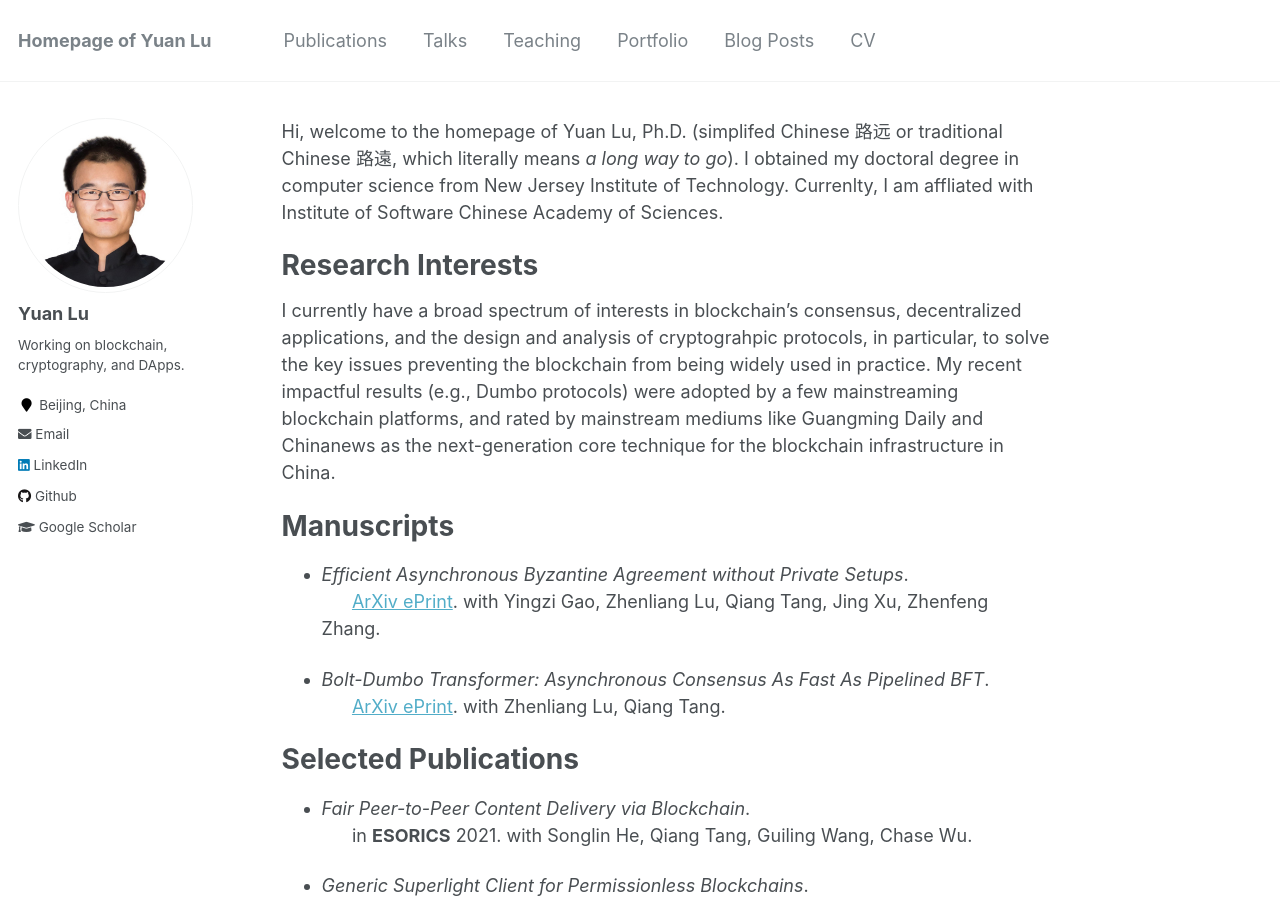
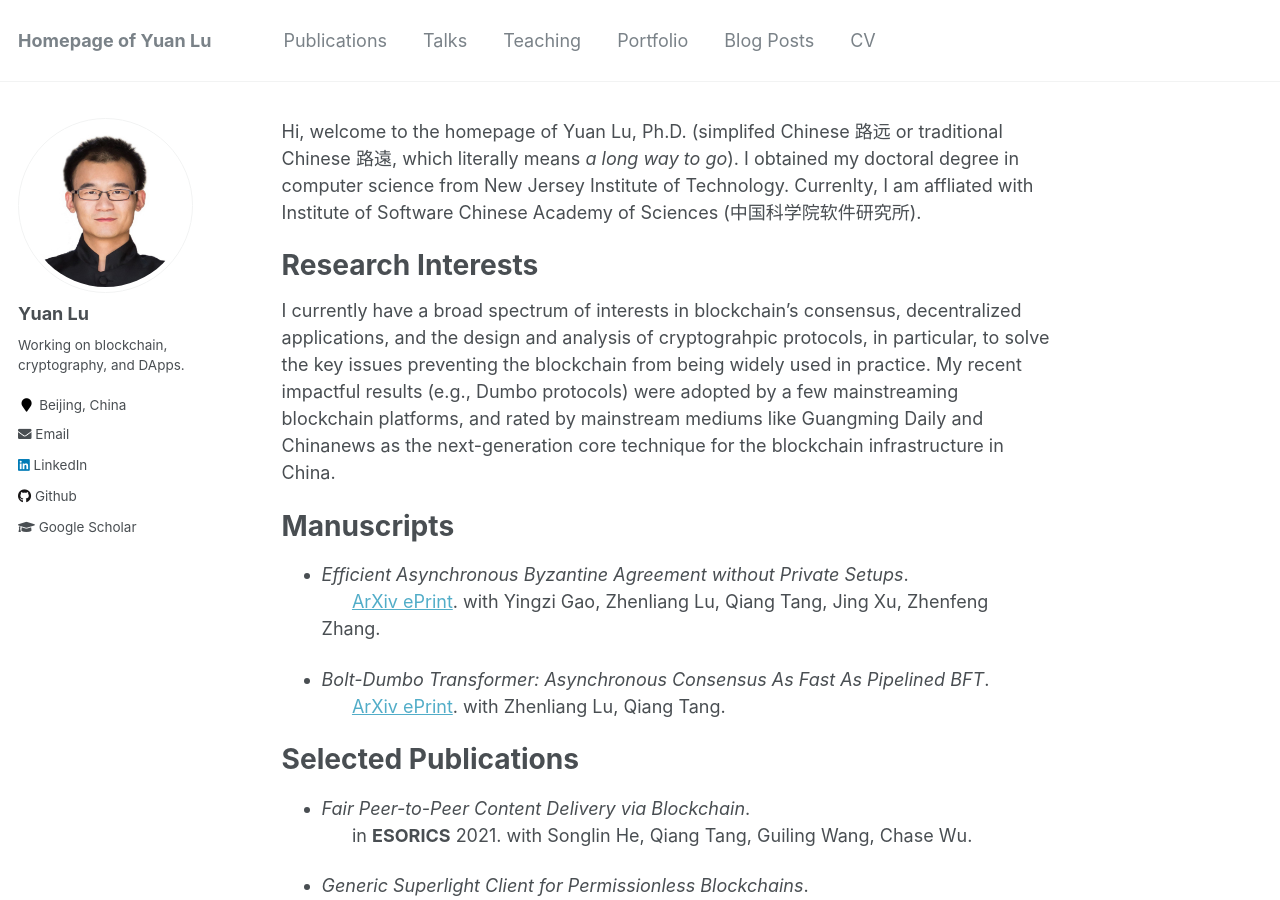
Before and after one commit to yylluu/yylluu.github.io, a Jekyll site: the page built from _pages/about.md, in a window 1280 px wide and 900 px high. Built offline with Jekyll 4.4.1, drawn with Linux system fonts in a browser that asks for light colours.

Commit message:
Update about.md

```diff
--- a/_pages/about.md
+++ b/_pages/about.md
@@ -7,7 +7,7 @@
   - /about.html
 ---
 
-Hi, welcome to the homepage of Yuan Lu, Ph.D. (simplifed Chinese 路远 or traditional Chinese 路遠, which literally means *a long way to go*). I obtained my doctoral degree in computer science from New Jersey Institute of Technology. Currenlty, I am affliated with Institute of Software Chinese Academy of Sciences.
+Hi, welcome to the homepage of Yuan Lu, Ph.D. (simplifed Chinese 路远 or traditional Chinese 路遠, which literally means *a long way to go*). I obtained my doctoral degree in computer science from New Jersey Institute of Technology. Currenlty, I am affliated with Institute of Software Chinese Academy of Sciences (中国科学院软件研究所).
 
 
 Research Interests
```
